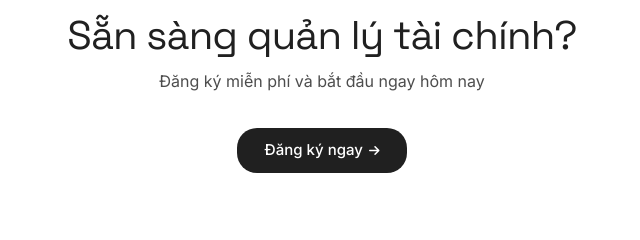
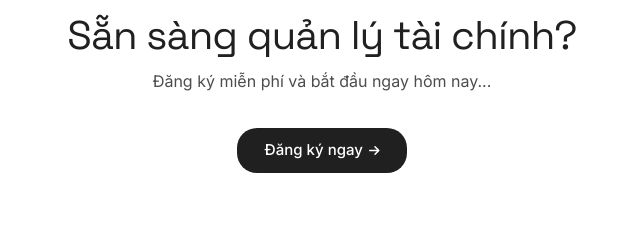
Before and after one commit to Thanhdo2110/personal_finance_tracker, a website built with Vite: page frontend/index.html in a window 1280 px wide. Shown: the part 1444-1684 px from the top of the page, 318-958 px from the left. Built offline with nearby package versions, Linux system fonts and the light colour scheme.

Commit message:
feact: up index

```diff
--- a/frontend/index.html
+++ b/frontend/index.html
@@ -163,7 +163,7 @@
                 Sẵn sàng quản lý tài chính?
             </h2>
             <p style="font-size: 16px; color: #4d4d4d; margin-bottom: 36px;">
-                Đăng ký miễn phí và bắt đầu ngay hôm nay
+                Đăng ký miễn phí và bắt đầu ngay hôm nay...
             </p>
             <a href="login.html#register" class="btn-filled" style="padding: 12px 28px;">
                 Đăng ký ngay <i class="fas fa-arrow-right" style="font-size: 12px;"></i>
```
